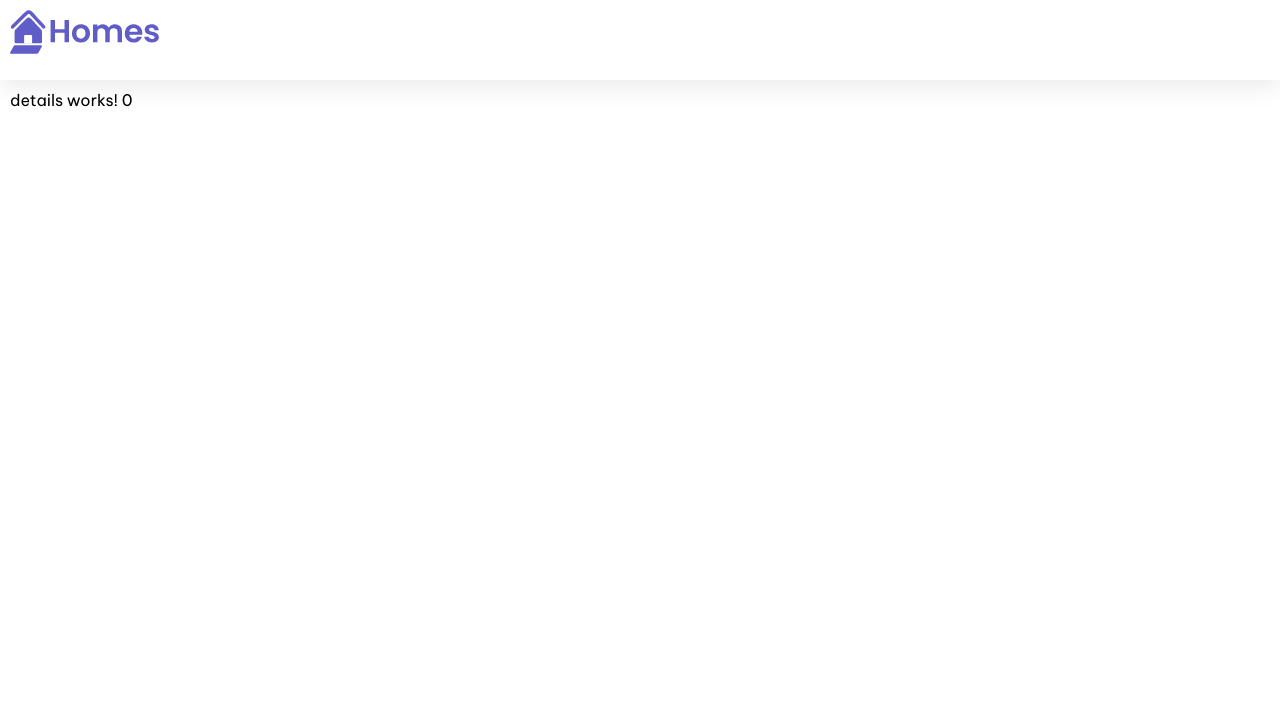
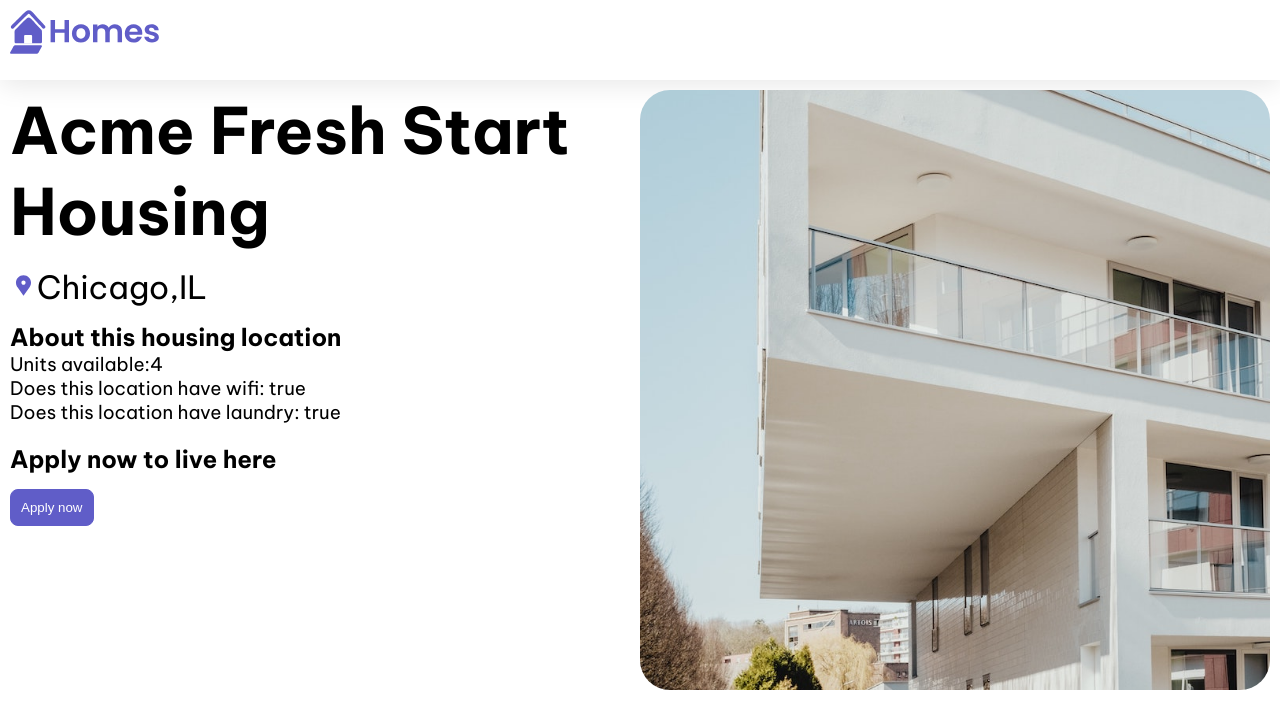
Before and after one commit to YaroslawK/angular-test, an Angular app: page /details/0 in a window 1280 px wide. Shown: the top 728 px of the page. Built offline with nearby package versions, Linux system fonts and the light colour scheme.

Commit message:
add services

```diff
--- a/src/app/app.component.ts
+++ b/src/app/app.component.ts
@@ -1,9 +1,8 @@
 import { Component } from '@angular/core';
-import { HomeComponent } from './home/home.component';
 import { RouterModule } from '@angular/router';
 @Component({
   selector: 'app-root',
-  imports: [HomeComponent, RouterModule],
+  imports: [RouterModule],
   template: ` <main>
       <header>
         <img
@@ -14,7 +13,7 @@
         />
       </header>
       <section class="content">
-      <!-- <app-home></app-home> -->
+
        <router-outlet></router-outlet>
       </section>
     </main>
--- a/src/app/details/details.component.ts
+++ b/src/app/details/details.component.ts
@@ -1,13 +1,29 @@
 import { Component, inject } from '@angular/core';
 import { ActivatedRoute } from '@angular/router';
+import { HousingService } from '../housing.service';
+import { HousingLocation } from '../housing-location';
 
 @Component({
   selector: 'app-details',
   imports: [],
   template: `
-    <p>
-      details works! {{housingLocationId}}
-    </p>
+    <article>
+      <img class="listing-photo" [src]="housingLocation?.photo" alt="">
+      <section class="listing-description"><h2 class="listing-heading">{{housingLocation?.name}}</h2>
+      <p class="listing-location">{{housingLocation?.city}},{{housingLocation?.state}}</p></section>
+      <section class="listing-features">
+        <h2 class="leasting-heading">About this housing location</h2>
+        <ul>
+          <li>Units available:{{housingLocation?.availableUnits}}</li>
+          <li>Does this location have wifi: {{housingLocation?.wifi}}</li>
+          <li>Does this location have laundry: {{housingLocation?.laundry}}</li>
+        </ul>
+      </section>
+      <section class="listing-apply">
+        <h2 class="section-heading">Apply now to live here</h2>
+        <button class="primary" type="button">Apply now</button>
+      </section>
+    </article>
   `,
   styleUrls: [`./details.component.css`]
 })
@@ -15,7 +31,10 @@
 
   route: ActivatedRoute = inject(ActivatedRoute);
   housingLocationId = 0;
+  housingLocation: HousingLocation | undefined;
+  housingService = inject(HousingService);
   constructor() {
-    this.housingLocationId = Number(this.route.snapshot.params['id'])
+    const housingLocationId = Number(this.route.snapshot.params['id']);
+    this.housingLocation = this.housingService.getHousingLocationById(housingLocationId);
   }
 }
--- a/src/app/home/home.component.ts
+++ b/src/app/home/home.component.ts
@@ -1,7 +1,8 @@
-import { Component } from "@angular/core";
+import { Component, inject } from "@angular/core";
 import { HousingLocationComponent } from "../housing-location/housing-location.component";
 import { HousingLocation } from "../housing-location";
 import { CommonModule } from "@angular/common";
+import { HousingService } from '../housing.service'
 
 
 @Component({
@@ -21,106 +22,11 @@
   styleUrls: ['./home.component.css'],
 })
 export class HomeComponent {
-  housingLocationList: HousingLocation[] = [
-    {
-      id: 0,
-      name: 'Acme Fresh Start Housing',
-      city: 'Chicago',
-      state: 'IL',
-      photo: '/assets/bernard-hermant-CLKGGwIBTaY-unsplash.jpg',
-      availableUnits: 4,
-      wifi: true,
-      laundry: true
-    },
-    {
-      id: 1,
-      name: 'A113 Transitional Housing',
-      city: 'Santa Monica',
-      state: 'CA',
-      photo: '/assets/brandon-griggs-wR11KBaB86U-unsplash.jpg',
-      availableUnits: 0,
-      wifi: false,
-      laundry: true
-    },
-    {
-      id: 2,
-      name: 'Warm Beds Housing Support',
-      city: 'Juneau',
-      state: 'AK',
-      photo: '/assets/i-do-nothing-but-love-lAyXdl1-Wmc-unsplash.jpg',
-      availableUnits: 1,
-      wifi: false,
-      laundry: false
-    },
-    {
-      id: 3,
-      name: 'Homesteady Housing',
-      city: 'Chicago',
-      state: 'IL',
-      photo: '/assets/ian-macdonald-W8z6aiwfi1E-unsplash.jpg',
-      availableUnits: 1,
-      wifi: true,
-      laundry: false
-    },
-    {
-      id: 4,
-      name: 'Happy Homes Group',
-      city: 'Gary',
-      state: 'IN',
-      photo: '/assets/krzysztof-hepner-978RAXoXnH4-unsplash.jpg',
-      availableUnits: 1,
-      wifi: true,
-      laundry: false
-    },
-    {
-      id: 5,
-      name: 'Hopeful Apartment Group',
-      city: 'Oakland',
-      state: 'CA',
-      photo: '/assets/r-architecture-JvQ0Q5IkeMM-unsplash.jpg',
-      availableUnits: 2,
-      wifi: true,
-      laundry: true
-    },
-    {
-      id: 6,
-      name: 'Seriously Safe Towns',
-      city: 'Oakland',
-      state: 'CA',
-      photo: '/assets/phil-hearing-IYfp2Ixe9nM-unsplash.jpg',
-      availableUnits: 5,
-      wifi: true,
-      laundry: true
-    },
-    {
-      id: 7,
-      name: 'Hopeful Housing Solutions',
-      city: 'Oakland',
-      state: 'CA',
-      photo: '/assets/r-architecture-GGupkreKwxA-unsplash.jpg',
-      availableUnits: 2,
-      wifi: true,
-      laundry: true
-    },
-    {
-      id: 8,
-      name: 'Seriously Safe Towns',
-      city: 'Oakland',
-      state: 'CA',
-      photo: '/assets/saru-robert-9rP3mxf8qWI-unsplash.jpg',
-      availableUnits: 10,
-      wifi: false,
-      laundry: false
-    },
-    {
-      id: 9,
-      name: 'Capital Safe Towns',
-      city: 'Portland',
-      state: 'OR',
-      photo: '/assets/webaliser-_TPTXZd9mOo-unsplash.jpg',
-      availableUnits: 6,
-      wifi: true,
-      laundry: true
-    }
-  ];
+  housingLocationList: HousingLocation[] = [];
+  housingService: HousingService = inject
+    (HousingService);
+  constructor() {
+    this.housingLocationList = this.housingService.
+      getAllHousingLocations();
+  }
 }
--- a/src/app/housing-location/housing-location.component.ts
+++ b/src/app/housing-location/housing-location.component.ts
@@ -19,7 +19,7 @@
       <a [routerLink]='["/details", housingLocation.id]'>Learn more</a>
     </section>
   `,
-  styleUrls: ["./housing-location.component.css"], // Правильне підключення зовнішнього CSS-файлу
+  styleUrls: ["./housing-location.component.css"],
 })
 export class HousingLocationComponent {
   @Input() housingLocation!: HousingLocation;
--- /dev/null
+++ b/src/app/housing.service.ts
@@ -0,0 +1,117 @@
+import { Injectable } from '@angular/core';
+import { HousingLocation } from './housing-location';
+
+@Injectable({
+  providedIn: 'root'
+})
+export class HousingService {
+  protected housingLocationList: HousingLocation[] = [{
+    id: 0,
+    name: 'Acme Fresh Start Housing',
+    city: 'Chicago',
+    state: 'IL',
+    photo: '/assets/bernard-hermant-CLKGGwIBTaY-unsplash.jpg',
+    availableUnits: 4,
+    wifi: true,
+    laundry: true
+  },
+  {
+    id: 1,
+    name: 'A113 Transitional Housing',
+    city: 'Santa Monica',
+    state: 'CA',
+    photo: '/assets/brandon-griggs-wR11KBaB86U-unsplash.jpg',
+    availableUnits: 0,
+    wifi: false,
+    laundry: true
+  },
+  {
+    id: 2,
+    name: 'Warm Beds Housing Support',
+    city: 'Juneau',
+    state: 'AK',
+    photo: '/assets/i-do-nothing-but-love-lAyXdl1-Wmc-unsplash.jpg',
+    availableUnits: 1,
+    wifi: false,
+    laundry: false
+  },
+  {
+    id: 3,
+    name: 'Homesteady Housing',
+    city: 'Chicago',
+    state: 'IL',
+    photo: '/assets/ian-macdonald-W8z6aiwfi1E-unsplash.jpg',
+    availableUnits: 1,
+    wifi: true,
+    laundry: false
+  },
+  {
+    id: 4,
+    name: 'Happy Homes Group',
+    city: 'Gary',
+    state: 'IN',
+    photo: '/assets/krzysztof-hepner-978RAXoXnH4-unsplash.jpg',
+    availableUnits: 1,
+    wifi: true,
+    laundry: false
+  },
+  {
+    id: 5,
+    name: 'Hopeful Apartment Group',
+    city: 'Oakland',
+    state: 'CA',
+    photo: '/assets/r-architecture-JvQ0Q5IkeMM-unsplash.jpg',
+    availableUnits: 2,
+    wifi: true,
+    laundry: true
+  },
+  {
+    id: 6,
+    name: 'Seriously Safe Towns',
+    city: 'Oakland',
+    state: 'CA',
+    photo: '/assets/phil-hearing-IYfp2Ixe9nM-unsplash.jpg',
+    availableUnits: 5,
+    wifi: true,
+    laundry: true
+  },
+  {
+    id: 7,
+    name: 'Hopeful Housing Solutions',
+    city: 'Oakland',
+    state: 'CA',
+    photo: '/assets/r-architecture-GGupkreKwxA-unsplash.jpg',
+    availableUnits: 2,
+    wifi: true,
+    laundry: true
+  },
+  {
+    id: 8,
+    name: 'Seriously Safe Towns',
+    city: 'Oakland',
+    state: 'CA',
+    photo: '/assets/saru-robert-9rP3mxf8qWI-unsplash.jpg',
+    availableUnits: 10,
+    wifi: false,
+    laundry: false
+  },
+  {
+    id: 9,
+    name: 'Capital Safe Towns',
+    city: 'Portland',
+    state: 'OR',
+    photo: '/assets/webaliser-_TPTXZd9mOo-unsplash.jpg',
+    availableUnits: 6,
+    wifi: true,
+    laundry: true
+  }];
+  constructor() { }
+  getAllHousingLocations(): HousingLocation[] {
+    return this.housingLocationList;
+  }
+  getHousingLocationById(id: Number): HousingLocation | undefined {
+    console.log(this.housingLocationList);
+
+    return this.housingLocationList.find(housingLocation => housingLocation.id === id)
+  }
+}
```
